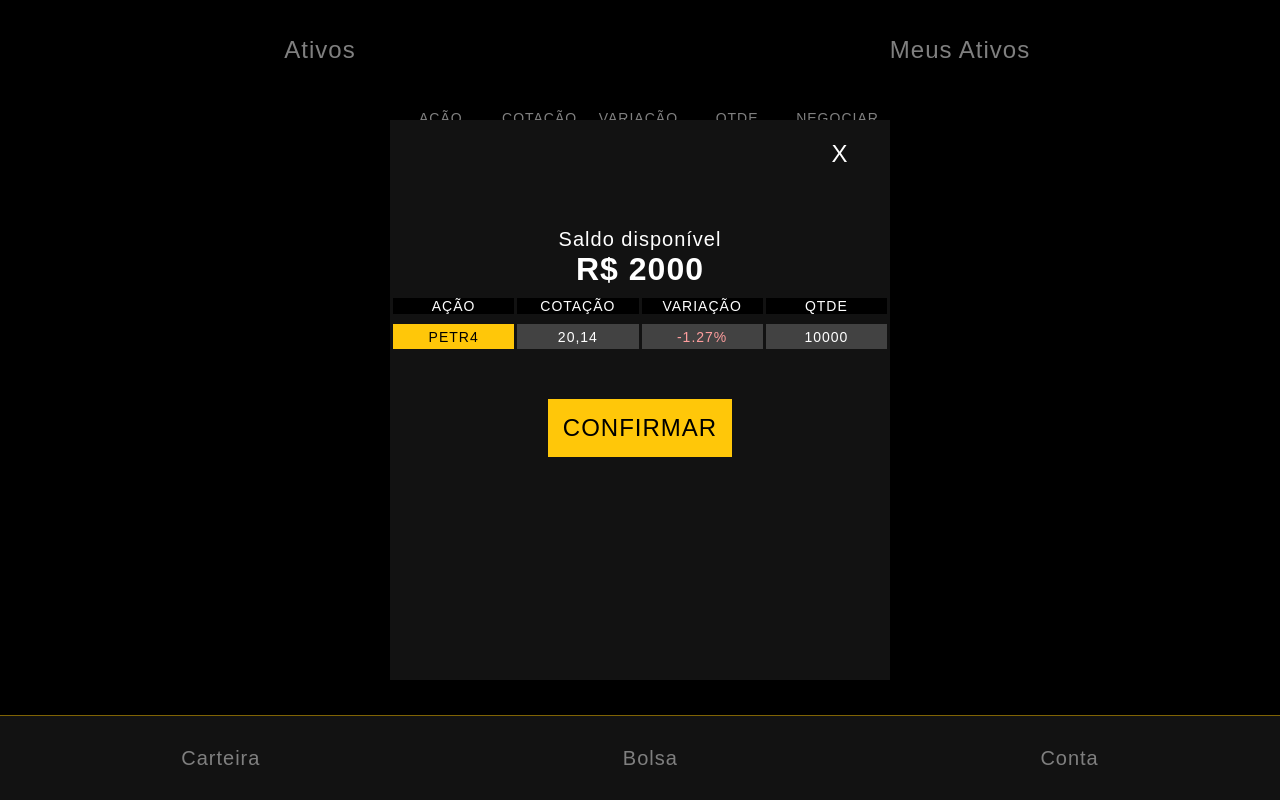
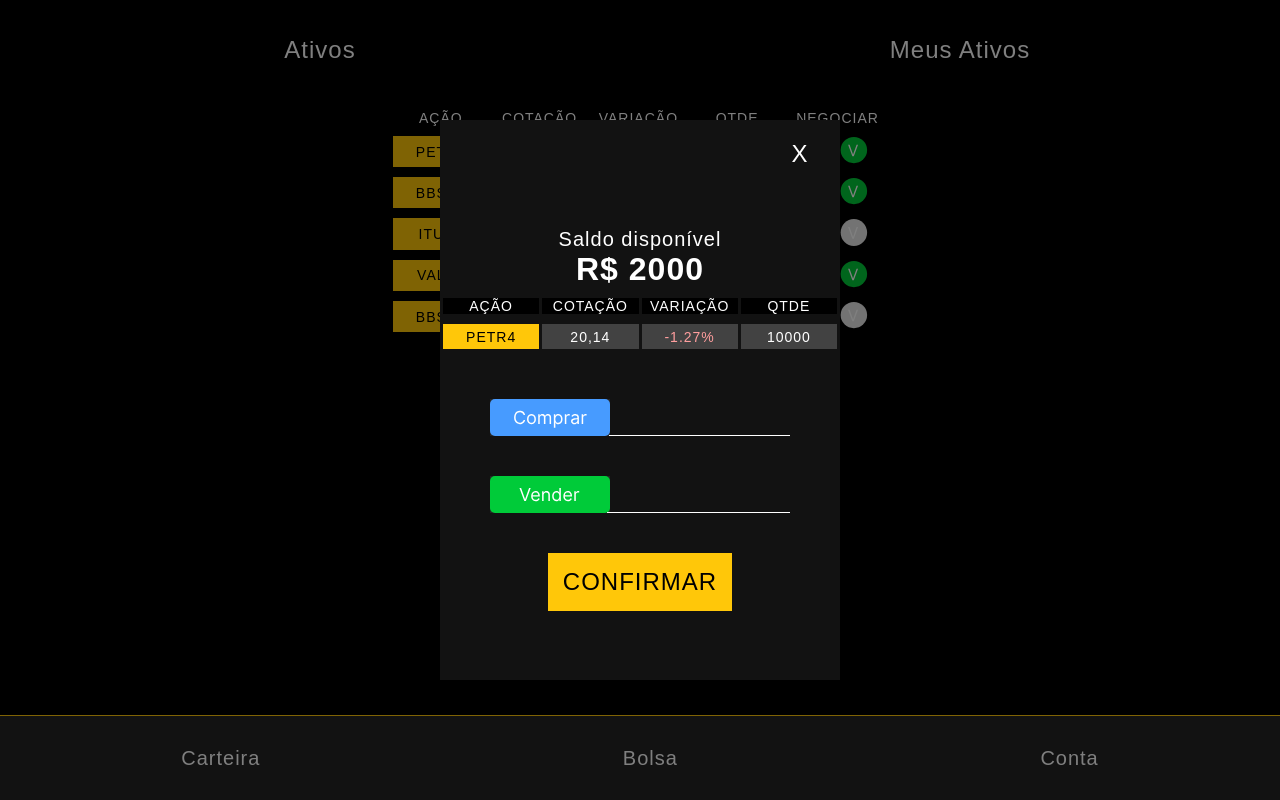
Before and after one commit to FrancoViniciusP/xp-challenge, a React (Create React App) app: page /bolsa in a window 1280 px wide. Both pictures are taken after a click on the button 837 px from the left and 151 px from the top of the page. Built offline with nearby package versions, Linux system fonts and the light colour scheme.

Commit message:
feat: create a filter to meus ativos

```diff
--- a/src/components/DealModal.jsx
+++ b/src/components/DealModal.jsx
@@ -5,13 +5,15 @@ import ModalButton from '../styles/elements/ModalButton';
 import UserMessage from '../styles/elements/UserMessage';
 import ConfirmButton from '../styles/elements/ConfirmButton';
 import TableStyle from '../styles/elements/TableStyle';
+import DealDiv from '../styles/elements/DealDiv';
 
 const style = {
   display: 'block',
   margin: 'auto',
   padding: '20px 0',
-  maxWidth: '500px',
   width: 0.9,
+  maxWidth: '400px',
+  minHeight: '500px',
   height: '70%',
   bgcolor: 'var(--black-secondary)',
 };
@@ -51,6 +53,14 @@ export default function DealModal({ props }) {
             </tr>
           </tbody>
         </TableStyle>
+        <DealDiv>
+          <img src="comprar.svg" alt="" />
+          <input type="number" />
+        </DealDiv>
+        <DealDiv>
+          <img src="vender.svg" alt="" />
+          <input type="number" />
+        </DealDiv>
 
         <ConfirmButton type="reset">CONFIRMAR</ConfirmButton>
       </span>
--- a/src/components/Table.jsx
+++ b/src/components/Table.jsx
@@ -1,10 +1,10 @@
 import React, { useState } from 'react';
-import market from '../market';
+import PropTypes from 'prop-types';
 import TableStyle from '../styles/elements/TableStyle';
 import DealModal from './DealModal';
 import TableBody from './TableBody';
 
-export default function Table() {
+export default function Table({ stocks }) {
   const [openModal, setOpenModal] = useState(false);
   const [dealStock, setDealStock] = useState({});
 
@@ -13,7 +13,6 @@ export default function Table() {
     setDealStock,
   };
 
-  // console.log(dealStock, openModal);
   const modalProps = {
     openModal,
     setOpenModal,
@@ -33,9 +32,13 @@ export default function Table() {
         </tr>
       </thead>
       <tbody>
-        {market.map((stock) => <TableBody key={stock.symbol} props={tableProps} stock={stock} />)}
+        {stocks.map((stock) => <TableBody key={stock.symbol} props={tableProps} stock={stock} />)}
       </tbody>
       <DealModal props={modalProps} />
     </TableStyle>
   );
 }
+
+Table.propTypes = {
+  stocks: PropTypes.array,
+}.isRequired;
--- a/src/components/modal.jsx
+++ b/src/components/modal.jsx
@@ -1,17 +1,16 @@
-// import * as React from 'react';
 import React, { useEffect, useState } from 'react';
 import PropTypes from 'prop-types';
 import Modal from '@mui/material/Modal';
 import CashInfos from './CashInfos';
 import TransferMoney from './TransferMoney';
 import ModalButton from '../styles/elements/ModalButton';
-// import TableBody from './TableBody';
 
 const style = {
   display: 'block',
   margin: 'auto',
   padding: '20px 0',
-  maxWidth: '500px',
+  maxWidth: '400px',
+  minHeight: '500px',
   width: 0.9,
   height: '70%',
   bgcolor: 'var(--black-secondary)',
--- a/src/market.js
+++ b/src/market.js
@@ -12,13 +12,19 @@ export default [
     quantity: 100,
   },
   {
+    symbol: 'ITUB4',
+    price: '28,98',
+    variation: 1.15,
+    quantity: 0,
+  },
+  {
     symbol: 'VALE3',
     price: '70,63',
     variation: -2.15,
     quantity: 300,
   },
   {
-    symbol: 'ITUB4',
+    symbol: 'BBSA4',
     price: '28,98',
     variation: 1.15,
     quantity: 0,
--- a/src/pages/Bolsa.jsx
+++ b/src/pages/Bolsa.jsx
@@ -1,16 +1,26 @@
-import React from 'react';
+import React, { useState } from 'react';
 import Footer from '../components/Footer';
 import Table from '../components/Table';
+import market from '../market';
 import BodyHeader from '../styles/elements/BodyHeader';
 
 export default function Bolsa() {
+  const [stocks, setStocks] = useState(market);
+
+  function filterMyStocks() {
+    const filtered = market.filter((item) => item.quantity > 0);
+    setStocks(filtered);
+  }
+
   return (
     <span>
       <BodyHeader>
-        <button className="bolsaButton" type="button">Ativos</button>
-        <button className="bolsaButton" type="button">Meus Ativos</button>
+        <button className="bolsaButton" type="button" onClick={() => setStocks(market)}>
+          Ativos
+        </button>
+        <button className="bolsaButton" type="button" onClick={filterMyStocks}>Meus Ativos</button>
       </BodyHeader>
-      <Table />
+      <Table stocks={stocks} />
       <Footer />
     </span>
   );
--- a/src/pages/Login.jsx
+++ b/src/pages/Login.jsx
@@ -1,11 +1,12 @@
 import React from 'react';
 import LoginForm from '../components/LoginForm';
 import HrLogin from '../styles/elements/HrLogin';
+import LogoLogin from '../styles/elements/LogoLogin';
 
 export default function Login() {
   return (
     <main>
-      <img src="xp_icon_white.png" alt="logo xp investimentos" />
+      <LogoLogin src="xp_icon_white.png" alt="logo xp investimentos" />
       <HrLogin />
       <LoginForm />
 
--- /dev/null
+++ b/src/styles/elements/DealDiv.js
@@ -0,0 +1,25 @@
+import style from 'styled-components';
+
+export default style.div`
+display: flex;
+justify-content: center;
+margin: 40px auto;
+background: none;
+width: 300px;
+
+img {
+  height: 37px;
+}
+
+input {
+  width: 180px;
+  margin: 0;
+  text-align: right;
+  padding: 0 20px ;
+}
+
+input:focus{
+    border: 0px;
+    border-bottom: 2px solid var(--yellow);
+}
+`;
--- /dev/null
+++ b/src/styles/elements/LogoLogin.js
@@ -0,0 +1,7 @@
+import style from 'styled-components';
+
+export default style.img`
+  width: 50%;
+  margin: 13vh auto 0;
+  text-align: center;
+`;
--- a/src/styles/elements/UserMessage.js
+++ b/src/styles/elements/UserMessage.js
@@ -1,7 +1,6 @@
 import style from 'styled-components';
 
 export default style.h1`
-  // max-width: 180px;
   white-space: nowrap;
   overflow: hidden;
   text-overflow: ellipsis;
--- a/src/styles/index.js
+++ b/src/styles/index.js
@@ -41,12 +41,15 @@ const Reset = createGlobalStyle`
     cursor: pointer;
   }
 
+  button:focus {
+    text-decoration: 1px underline var(--yellow);
+  }
+
   body {
     background-color: var(--black)
     color: white;
     font-size: 16px;
     text-align: center;
-
   }
 
   input {
@@ -59,10 +62,10 @@ const Reset = createGlobalStyle`
     background: none;
   }
 
-  img {
-    width: 50%;
-    margin: 13vh auto 0;
-    text-align: center;
+  input::-webkit-outer-spin-button,
+  input::-webkit-inner-spin-button {
+    -webkit-appearance: none;
+    margin: 0;
   }
 
   main {
```
Also changed, not shown: public/comprar.svg (added), public/vender.svg (added).
